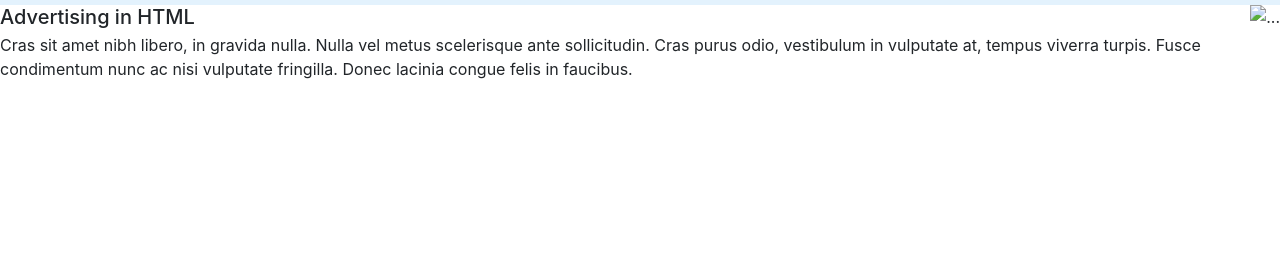
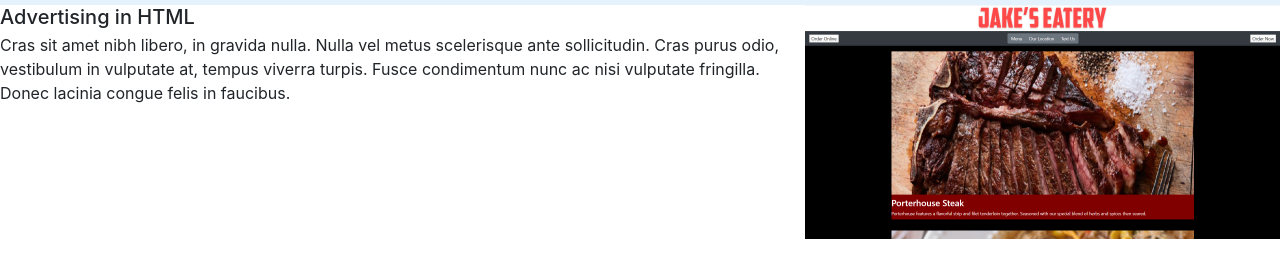
Before and after one commit to Cranekick50/portfolio, a plain HTML site: page index.html in a window 1280 px wide. Shown: the part 107-384 px from the top of the page. Drawn offline with nearby package versions, Linux system fonts and the light colour scheme.

Commit message:
adding jakeseatery as a thumbnail

```diff
--- a/index.html
+++ b/index.html
@@ -37,7 +37,7 @@
               <h5 class="mt-0 mb-1">Advertising in HTML</h5>
               Cras sit amet nibh libero, in gravida nulla. Nulla vel metus scelerisque ante sollicitudin. Cras purus odio, vestibulum in vulputate at, tempus viverra turpis. Fusce condimentum nunc ac nisi vulputate fringilla. Donec lacinia congue felis in faucibus.
             </div>
-            <img src="..." class="ml-3" alt="...">
+            <img src="./images/jakeseaterythumb.png" class="ml-3" alt="food webpage">
           </div>
     </div>
 
```
Also changed, not shown: images/jakeseaterythumb.png (added), 1 other file.
